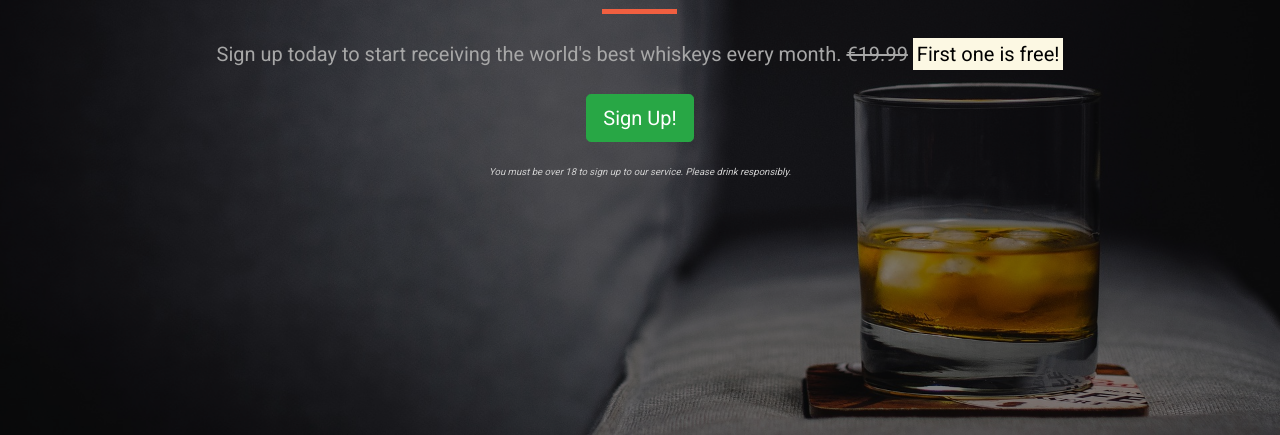
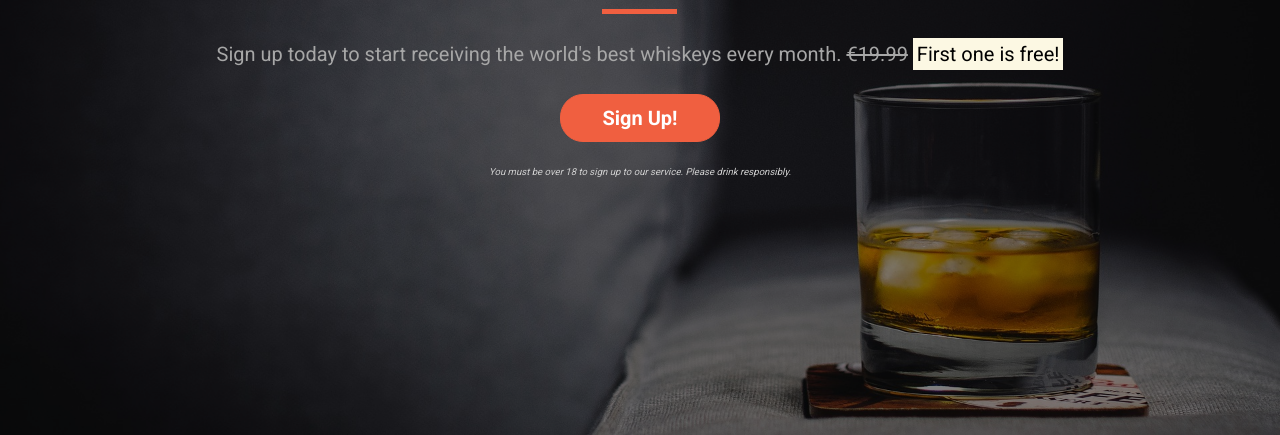
Before and after one commit to MarkD117/Bootstrap4, a plain HTML site: page index.html in a window 1280 px wide. Shown: the part 376-811 px from the top of the page. Drawn offline with nearby package versions, Linux system fonts and the light colour scheme.

Commit message:
Add style for callout button

```diff
--- a/css/style.css
+++ b/css/style.css
@@ -82,3 +82,27 @@ body {
     font-style: italic;
     color: #d0d0d0;
 }
+
+/* Buttons */
+
+/* button Call To Action */
+.btn--cta {
+    font-weight: bold;
+    border-radius: 23px;
+    width: 160px;
+}
+
+.btn--red {
+    color: white;
+    background-color: #f05f40;
+    border-color: #f05f40;
+}
+
+.btn--red:hover,
+.btn--red:active,
+.btn--red:focus,
+.btn--red:active:focus {
+    background-color: #df4929;
+    border-color: #df4929;
+    color: white;
+}
--- a/index.html
+++ b/index.html
@@ -73,7 +73,7 @@
             <s class="d-none d-sm-inline">€19.99</s>
             <span class="d-inline d-sm-none"><br></span>
             <strong><mark>First one is free!</mark></strong></p>
-          <p><button class="btn btn-lg btn-success" data-toggle="modal" data-target="#signUpModal">Sign Up!</button></p>
+          <p><button class="btn btn-lg btn--cta btn--red" data-toggle="modal" data-target="#signUpModal">Sign Up!</button></p>
           <p class="text-muted"><small>You must be over 18 to sign up to our service. Please drink responsibly.</small>
           </p>
         </section>
```
